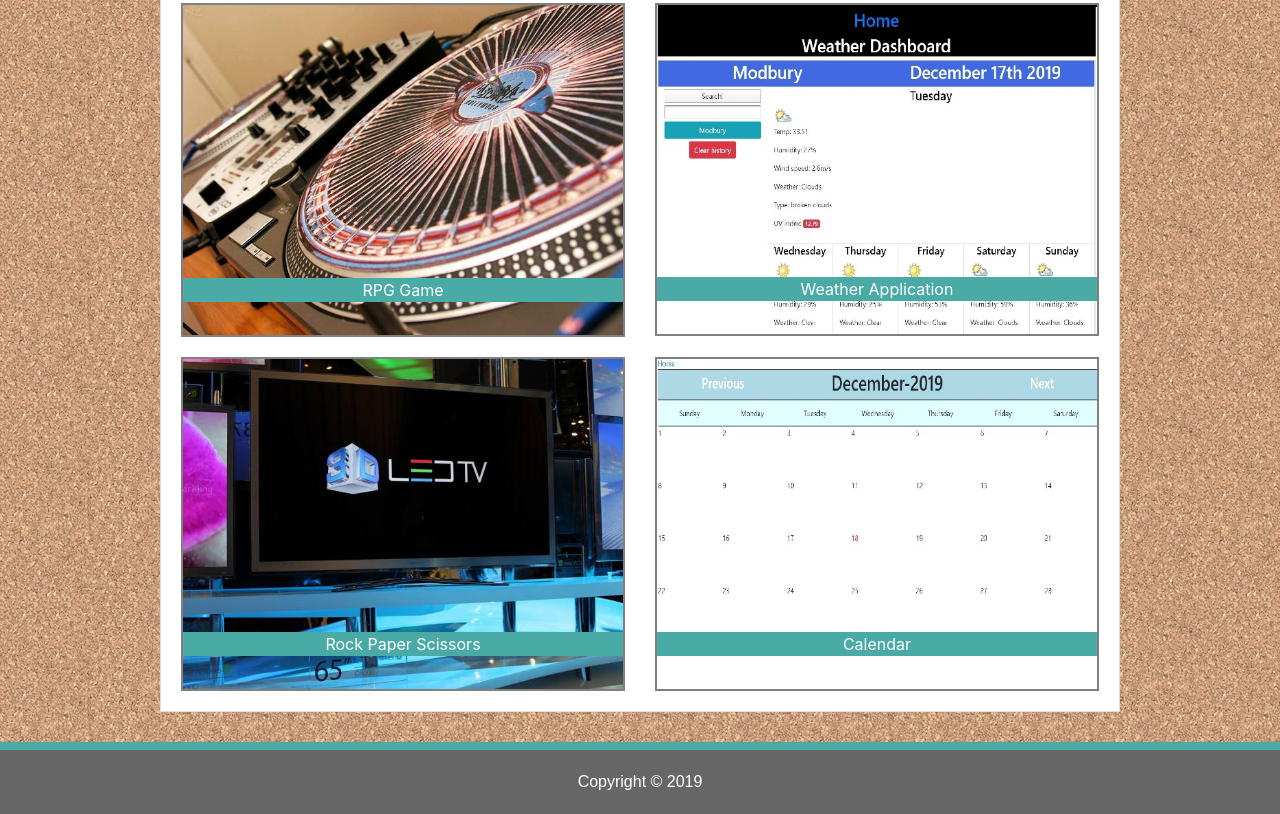
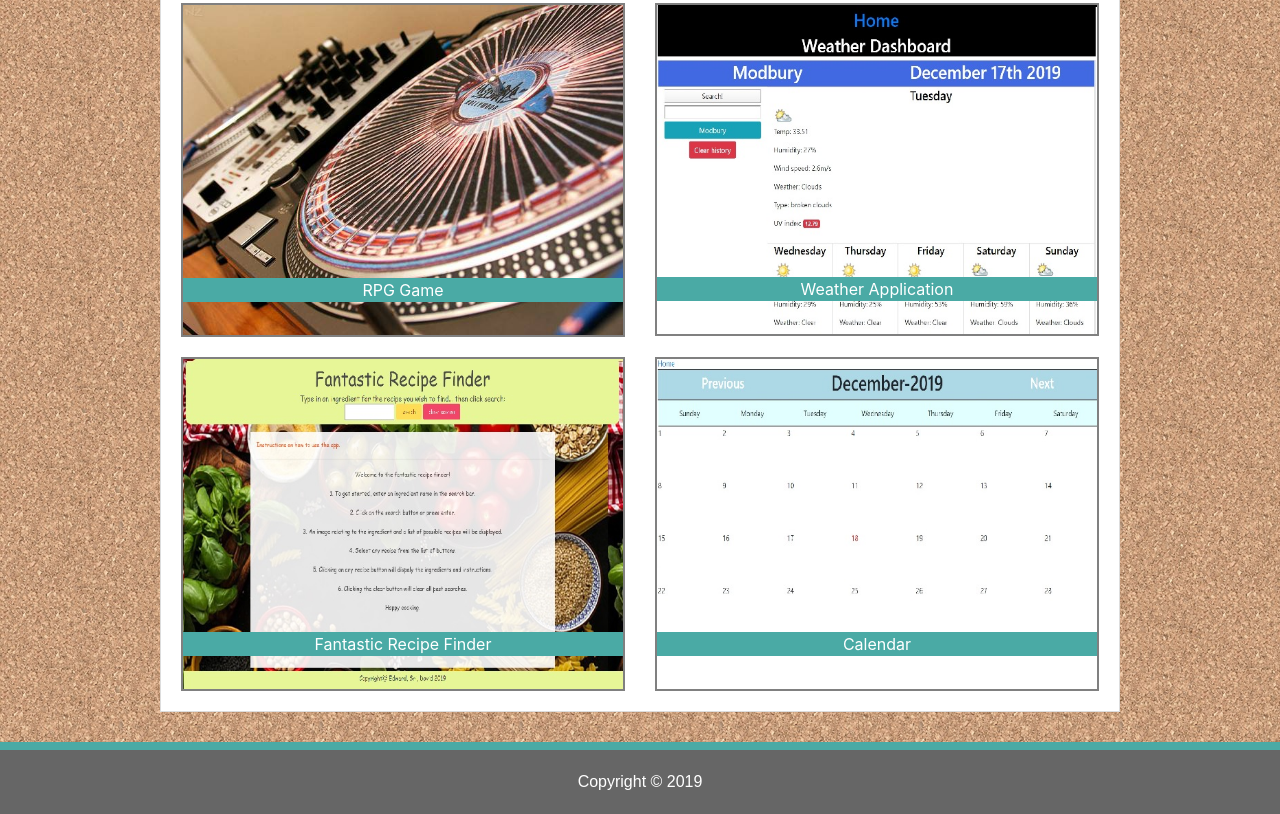
Before and after one commit to EdwardEMC/portfolio, a plain HTML site: page portfolio.html in a window 1280 px wide. Shown: the part 577-1391 px from the top of the page. Drawn offline with Linux system fonts and the light colour scheme.

Commit message:
project 1 added to portfolio page

```diff
--- a/portfolio.html
+++ b/portfolio.html
@@ -80,9 +80,9 @@
             <div class="row rowmargin">
                 <div class="col-sm-6">
                     <div class="portfoliopicture">
-                        <img class="img-fluid" src="assets/images/RockPaperScissors.jpg" alt="Rock Paper Scissors">
+                        <img class="img-fluid" src="assets/images/fantasticRecipeFinder.jpg" alt="Fantastic Recipe Finder">
                             <div class="portfoliolink">
-                                <a class="contentlinks" href="#Rock Paper Scissors">Rock Paper Scissors</a>
+                                <a class="contentlinks" href="https://edwardemc.github.io/project1/">Fantastic Recipe Finder</a>
                             </div>
                     </div>
                 </div>
```
Also changed, not shown: assets/images/fantasticRecipeFinder.jpg (added).
